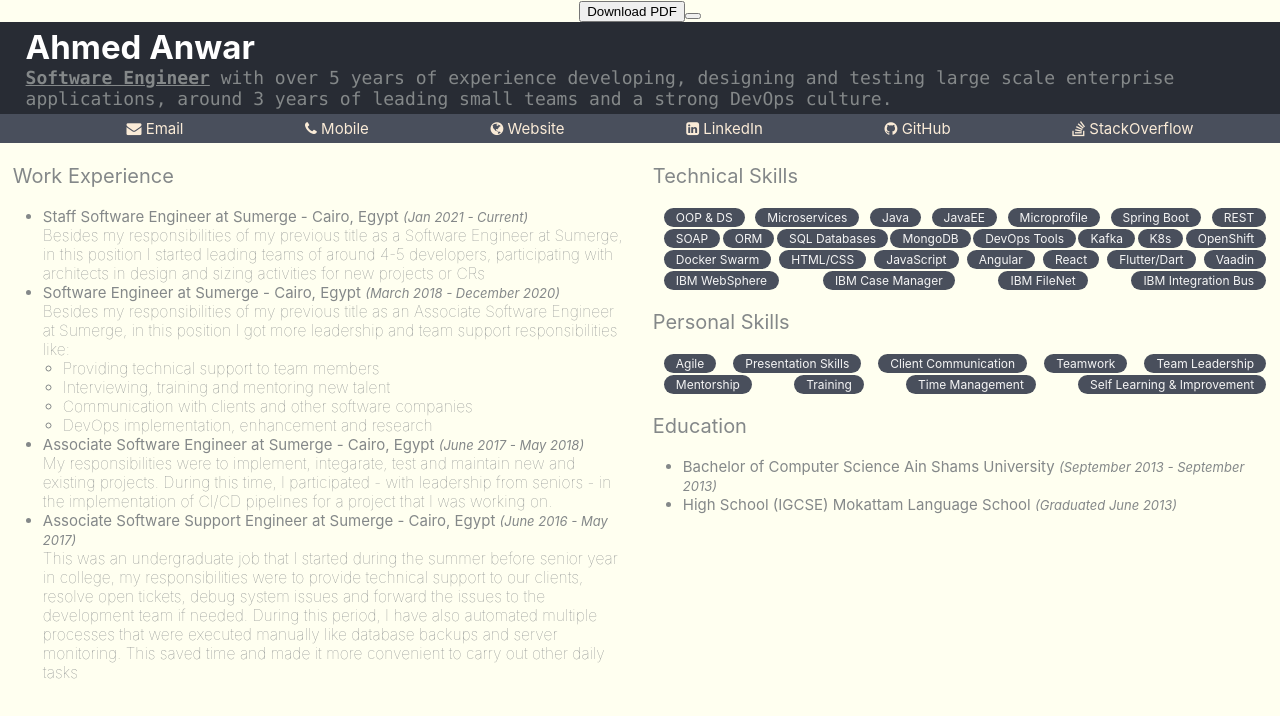
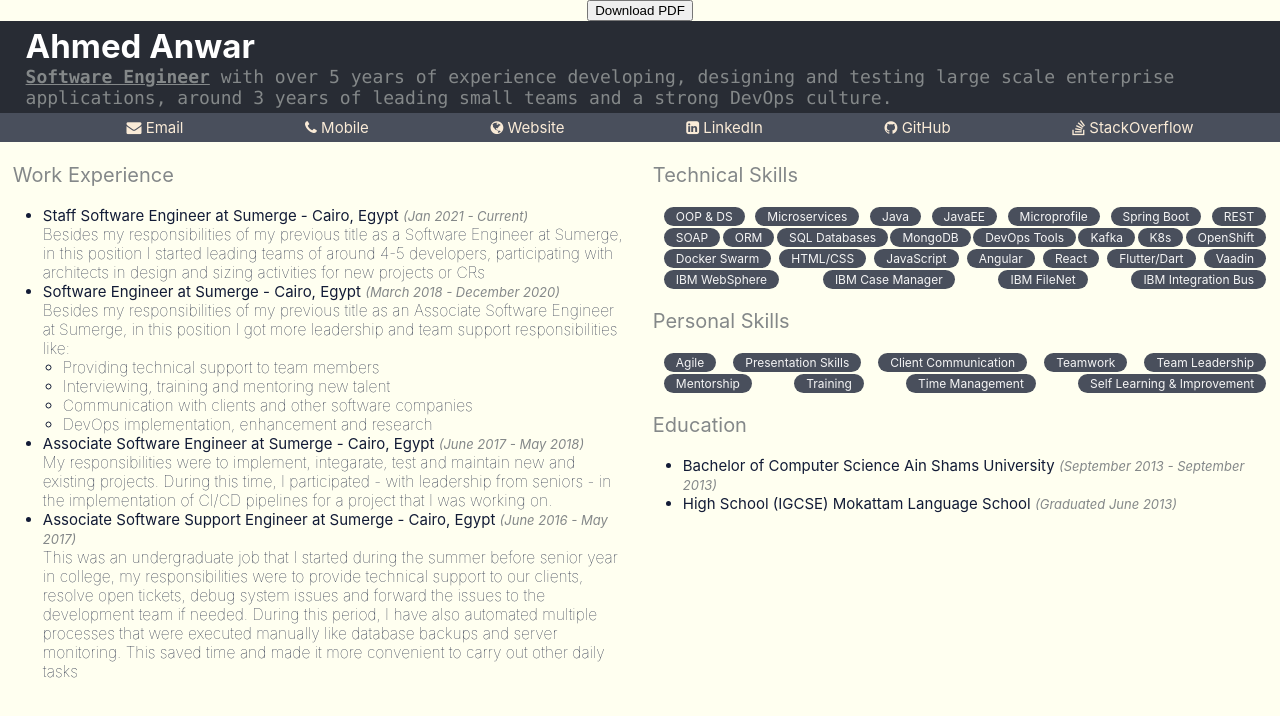
Before and after one commit to AhmedAnwarM/resume-builder, a React (Create React App) app: page / in a window 1280 px wide. Shown: the top 716 px of the page. Built offline with nearby package versions, Linux system fonts and the light colour scheme.

Commit message:
Update font colors Remove download PDF dropdown list

```diff
--- a/src/components/Resume.css
+++ b/src/components/Resume.css
@@ -20,7 +20,7 @@
 
 .sectionSubtitle {
     font-size: 15px;
-    color: #848889;
+    color: #121b36;
     text-align: left;
 }
 
--- a/src/components/download-btn/DownloadPDF.js
+++ b/src/components/download-btn/DownloadPDF.js
@@ -1,6 +1,6 @@
+import html2pdf from "html2pdf.js";
 import {Component} from "react";
-import html2pdf from "html2pdf.js";
-import {Button, ButtonGroup, Dropdown} from "react-bootstrap";
+import {Button} from "react-bootstrap";
 
 class DownloadPDF extends Component {
     constructor(props) {
@@ -11,23 +11,11 @@
     }
 
     render() {
+        // TODO: Button styling :(
         return (
-            // TODO: Button styling :(
-            <Dropdown className="downloadPdf" as={ButtonGroup}>
-                <Button variant="info">Download PDF</Button>
-                <Dropdown.Toggle split variant="info"/>
-                <Dropdown.Menu>
-                    <Dropdown.Item onClick={() => {
-                        this.downloadPdf(4)
-                    }}>High Quality</Dropdown.Item>
-                    <Dropdown.Item onClick={() => {
-                        this.downloadPdf(2)
-                    }}>Medium Quality</Dropdown.Item>
-                    <Dropdown.Item onClick={() => {
-                        this.downloadPdf(1)
-                    }}>Low Quality</Dropdown.Item>
-                </Dropdown.Menu>
-            </Dropdown>
+            <Button variant="info" onClick={() => {
+                this.downloadPdf(4)
+            }}>Download PDF</Button>
         );
     }
 
```
